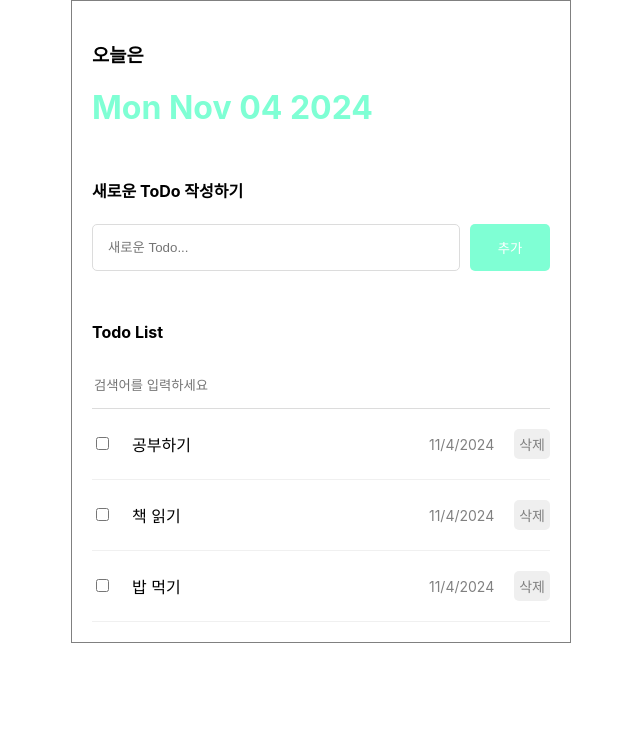
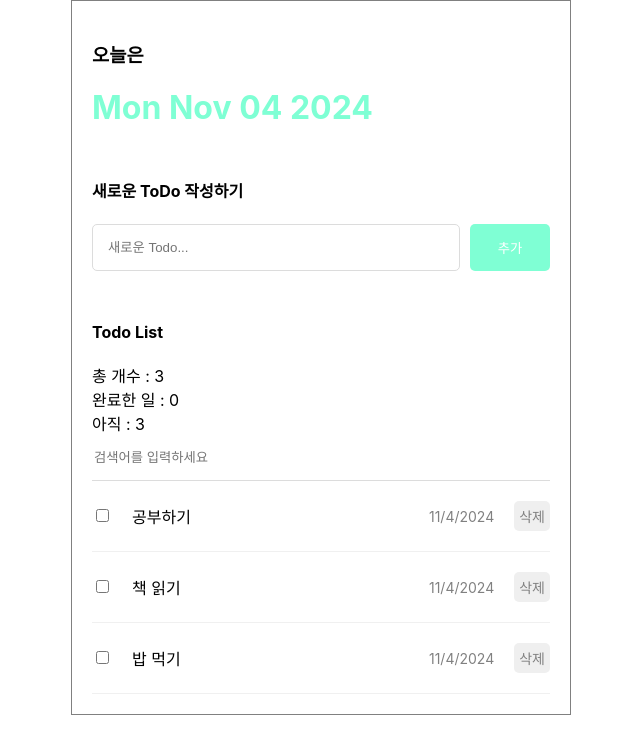
Before and after one commit to billihazero/TodoApp, a React (Create React App) app: page / in a window 1280 px wide. Shown: the top 754 px of the page, without its empty margins (319-959 px from the left). Built offline with nearby package versions, Linux system fonts and the light colour scheme; the HTML template or start-up script is replaced by a standard one.

Commit message:
refactor: useMemo 변경

```diff
--- a/src/component/TodoList.js
+++ b/src/component/TodoList.js
@@ -1,4 +1,4 @@
-import { useState } from "react";
+import { useMemo, useState } from "react";
 import TodoItem from "./TodoItem";
 import "./TodoList.css";
 
@@ -16,9 +16,29 @@ const TodoList = ({ todo, onUpdate, onDelete }) => {
           it.content.toLowerCase().includes(search.toLowerCase())
         );
   };
+
+  const analyzeTodo = useMemo(() => {
+    const totalCount = todo.length;
+    const doneCount = todo.filter((it) => it.isDone).length;
+    const notDoneCount = totalCount - doneCount;
+
+    return {
+      totalCount,
+      doneCount,
+      notDoneCount,
+    };
+  }, [todo]);
+
+  const { totalCount, doneCount, notDoneCount } = analyzeTodo;
+
   return (
     <div className="TodoList">
       <h4>Todo List</h4>
+      <div>
+        <div>총 개수 : {totalCount}</div>
+        <div>완료한 일 : {doneCount}</div>
+        <div>아직 : {notDoneCount} </div>
+      </div>
       <input
         value={search}
         className="searchbar"
@@ -28,7 +48,8 @@ const TodoList = ({ todo, onUpdate, onDelete }) => {
       <div className="list_wrapper">
         {getSearchResult().map((it) => (
           <TodoItem
-            key={it.id} {...it}
+            key={it.id}
+            {...it}
             onUpdate={onUpdate}
             onDelete={onDelete}
           />
```
